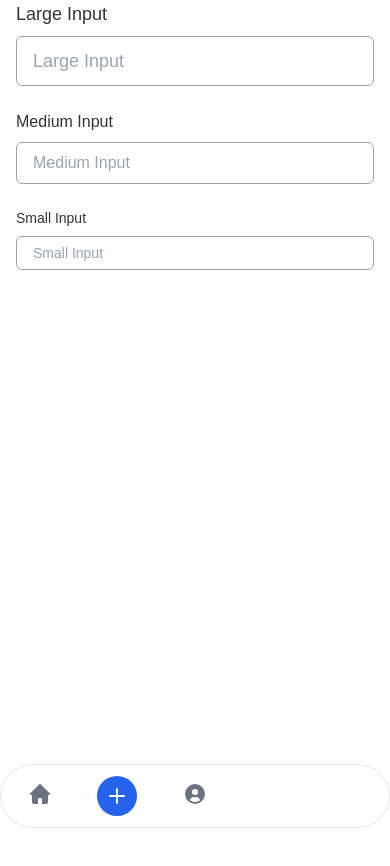
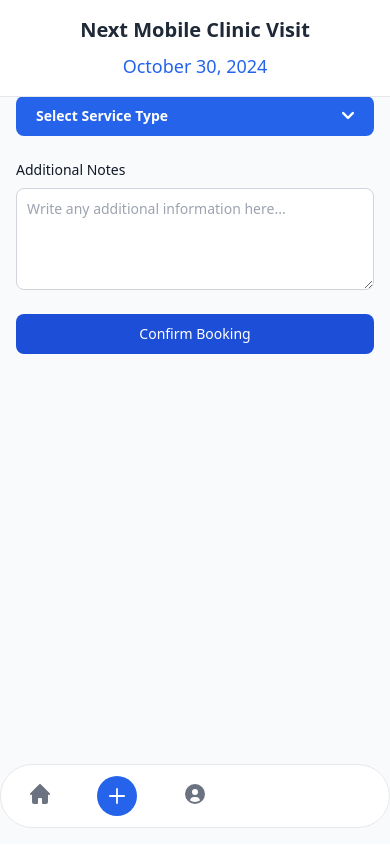
Before and after one commit to Sandile88/webApp, a Next.js app in the folder client/: page /mobileclinic in a window 390 px wide. Shown: the top 866 px of the page. Before the commit the page ends 844 px from the top, so only its background shows below. Built offline with nearby package versions, Linux system fonts and the light colour scheme.

Commit message:
added mobile clinic

```diff
--- a/client/app/mobileclinic/page.tsx
+++ b/client/app/mobileclinic/page.tsx
@@ -1,27 +1,93 @@
-import React from 'react'
+"use client"
+import React, { useState } from 'react';
 
 const MobileClinic = () => {
+  const [isDropdownOpen, setIsDropdownOpen] = useState(false);
+  const [selectedService, setSelectedService] = useState('');
+  const [notes, setNotes] = useState('');
+  const [showSuccess, setShowSuccess] = useState(false);
+
+  // const nextClinicDate = new Date(2024, 10, 30).toLocaleDateString();
+
+  const handleServiceSelect = (service: React.SetStateAction<string>) => {
+    setSelectedService(service);
+    setIsDropdownOpen(false);
+  };
+
+  const handleSubmit = () => {
+    if (selectedService) {
+      setShowSuccess(true);
+      setSelectedService('');
+      setNotes('');
+      setTimeout(() => setShowSuccess(false), 3000);
+    }
+  };
+
   return (
-    <section>
-        <div className="flex flex-col justify-center max-w-lg mx-auto px-4 space-y-6 font-[sans-serif] text-[#333]">
-      <div>
-        <label className="mb-2 text-lg block">Large Input</label>
-        <input type='text' placeholder='Large Input'
-          className="px-4 py-2.5 text-lg rounded-md bg-white border border-gray-400 w-full outline-blue-500" />
+    <section className="relative min-h-screen bg-gray-50">
+      <div className="fixed top-0 left-0 right-0 z-40 bg-white border-b border-gray-200 p-4">
+        <div className="max-w-lg mx-auto text-center">
+          <h2 className="text-xl font-semibold text-gray-800">Next Mobile Clinic Visit</h2>
+          <p className="text-lg text-blue-600 mt-2 font-medium">October 30, 2024</p>
+        </div>
       </div>
-      <div>
-        <label className="mb-2 text-base block">Medium Input</label>
-        <input type='text' placeholder='Medium Input'
-          className="px-4 py-2 text-base rounded-md bg-white border border-gray-400 w-full outline-blue-500" />
+
+      <div className="flex flex-col justify-center max-w-lg mx-auto px-4 space-y-6 pt-24 pb-20">
+        {showSuccess && (
+          <div className="fixed top-20 left-1/2 transform -translate-x-1/2 z-50 w-full max-w-sm">
+            <div className="mx-4 bg-green-100 border border-green-500 text-green-700 px-4 py-3 rounded relative">
+              <span className="block sm:inline">Booking successful!</span>
+              <button
+                onClick={() => setShowSuccess(false)}
+                className="absolute top-0 bottom-0 right-0 px-4 py-3"
+              >
+                <span className="text-green-700">&times;</span>
+              </button>
+            </div>
+          </div>
+        )}
+
+        <div className="relative w-full">
+          <button
+            type="button"
+            onClick={() => setIsDropdownOpen(!isDropdownOpen)}
+            className="w-full px-5 py-2.5 rounded-lg text-white text-sm font-semibold bg-blue-600 hover:bg-blue-700 active:bg-blue-600 flex justify-between items-center"
+          >
+            {selectedService || 'Select Service Type'}
+            <svg xmlns="http://www.w3.org/2000/svg" className="w-3 fill-white" viewBox="0 0 24 24">
+              <path fillRule="evenodd" d="M11.99997 18.1669a2.38 2.38 0 0 1-1.68266-.69733l-9.52-9.52a2.38 2.38 0 1 1 3.36532-3.36532l7.83734 7.83734 7.83734-7.83734a2.38 2.38 0 1 1 3.36532 3.36532l-9.52 9.52a2.38 2.38 0 0 1-1.68266.69734z" />
+            </svg>
+          </button>
+
+          {isDropdownOpen && (
+            <ul className="absolute w-full mt-2 shadow-lg bg-white py-2 rounded-lg max-h-96 overflow-auto z-50">
+              {['General Checkup', 'Vaccination', 'Health Screening'].map((service) => (
+                <li
+                  key={service}
+                  onClick={() => handleServiceSelect(service)}
+                  className="py-2.5 px-5 hover:bg-blue-50 text-gray-800 text-sm cursor-pointer"
+                >
+                  {service}
+                </li>
+              ))}
+            </ul>
+          )}
+        </div>
+
+        <div>
+          <label htmlFor="message" className="block mb-2 text-sm font-medium text-gray-900">
+            Additional Notes
+          </label>
+          <textarea id="message" rows={4} value={notes} onChange={(e) => setNotes(e.target.value)} className="block p-2.5 w-full text-sm text-gray-900 bg-white rounded-lg border border-gray-300 focus:ring-blue-500 focus:border-blue-500" placeholder="Write any additional information here..."
+          />
+        </div>
+
+        <button type="button" onClick={handleSubmit} className="w-full text-white bg-blue-700 hover:bg-blue-800 focus:ring-4 focus:ring-blue-300 font-medium rounded-lg text-sm px-5 py-2.5">
+          Confirm Booking
+        </button>
       </div>
-      <div>
-        <label className="mb-2 text-sm block">Small Input</label>
-        <input type='text' placeholder='Small Input'
-          className="px-4 py-1.5 text-sm rounded-md bg-white border border-gray-400 w-full outline-blue-500" />
-      </div>
-    </div>
     </section>
-  )
-}
+  );
+};
 
-export default MobileClinic
+export default MobileClinic;
```
